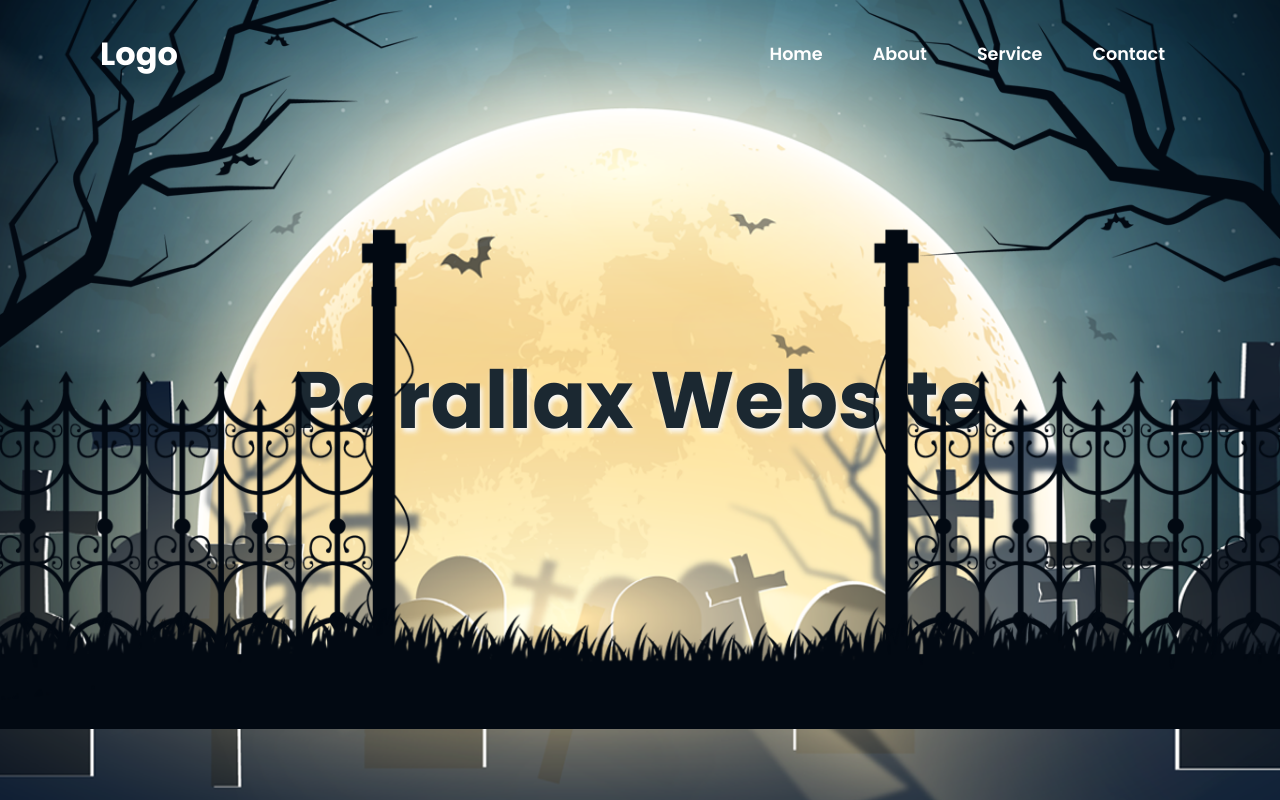
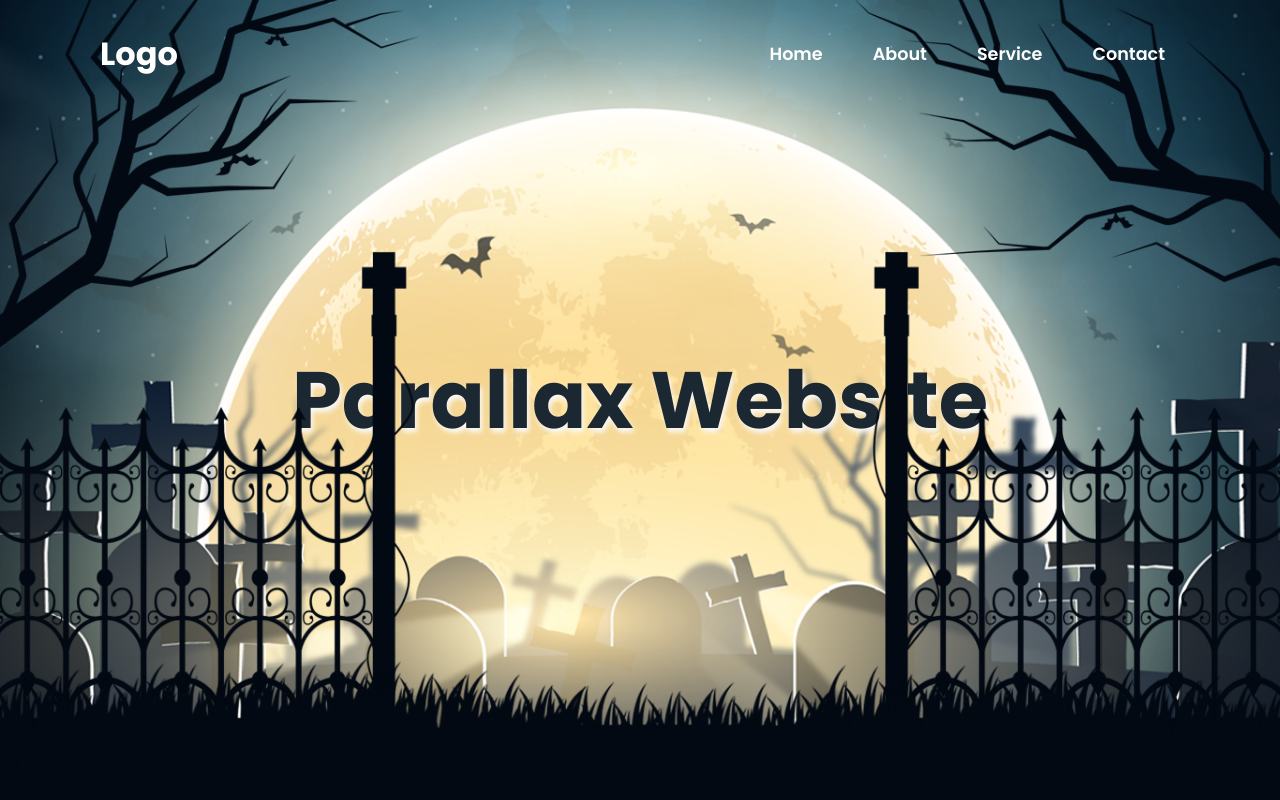
Before and after one commit to Xaverick/Xenith24, a React (Vite) app: page / in a window 1280 px wide. Shown: the top 800 px of the page. Built offline with nearby package versions, Linux system fonts and the light colour scheme.

Commit message:
fixed the animation

```diff
--- a/src/container/Banner/Banner.css
+++ b/src/container/Banner/Banner.css
@@ -28,16 +28,20 @@
 
 .parallax img#gate-left {
     position: fixed;
+    height: 100%;
     transform: translateX(-282px);
 }
 
 
 .parallax img#gate-right {
     position: fixed;
+    height: 100%;
     transform: translateX(305px);
 }
 
-
+.parallax img#grass {
+    height: 100%;
+}
 
 .sec{
     position: relative;
```
